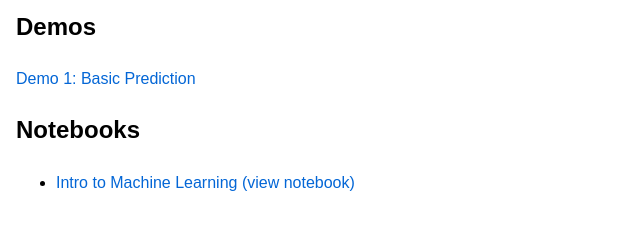
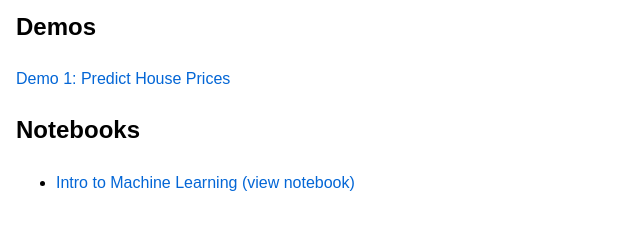
Before and after one commit to cehrett/ml_demos, a plain HTML site: page index.html in a window 1280 px wide. Shown: the part 160-390 px from the top of the page, 0-640 px from the left. Drawn offline with Linux system fonts and the light colour scheme.

Commit message:
Update demo link text

```diff
--- a/index.html
+++ b/index.html
@@ -23,7 +23,7 @@
             <h2>Demos</h2>
             <nav>
                 <ul>
-                    <li><a href="demos/demo1/">Demo 1: Basic Prediction</a></li>
+                    <li><a href="demos/demo1/">Demo 1: Predict House Prices</a></li>
                 </ul>
             </nav>
         </section>
```
